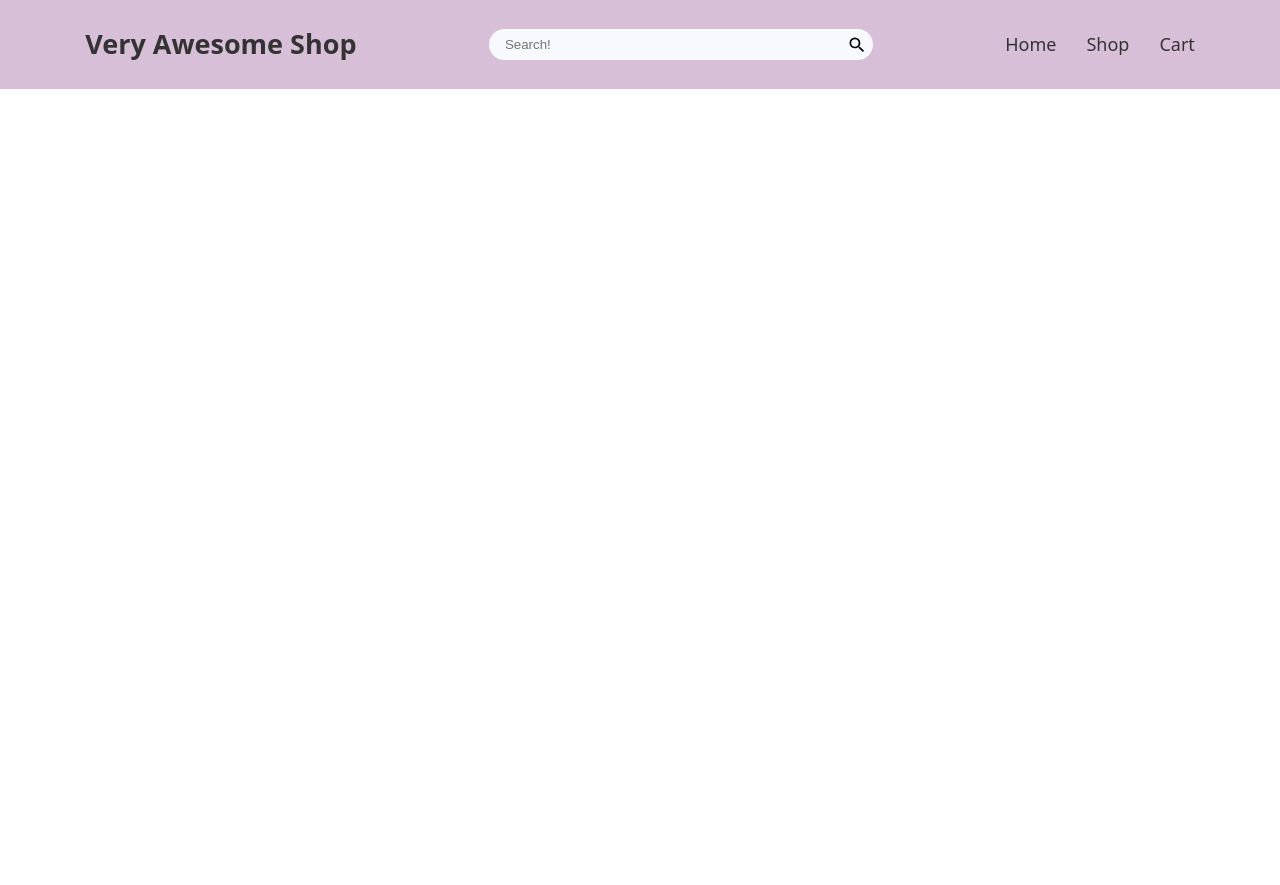
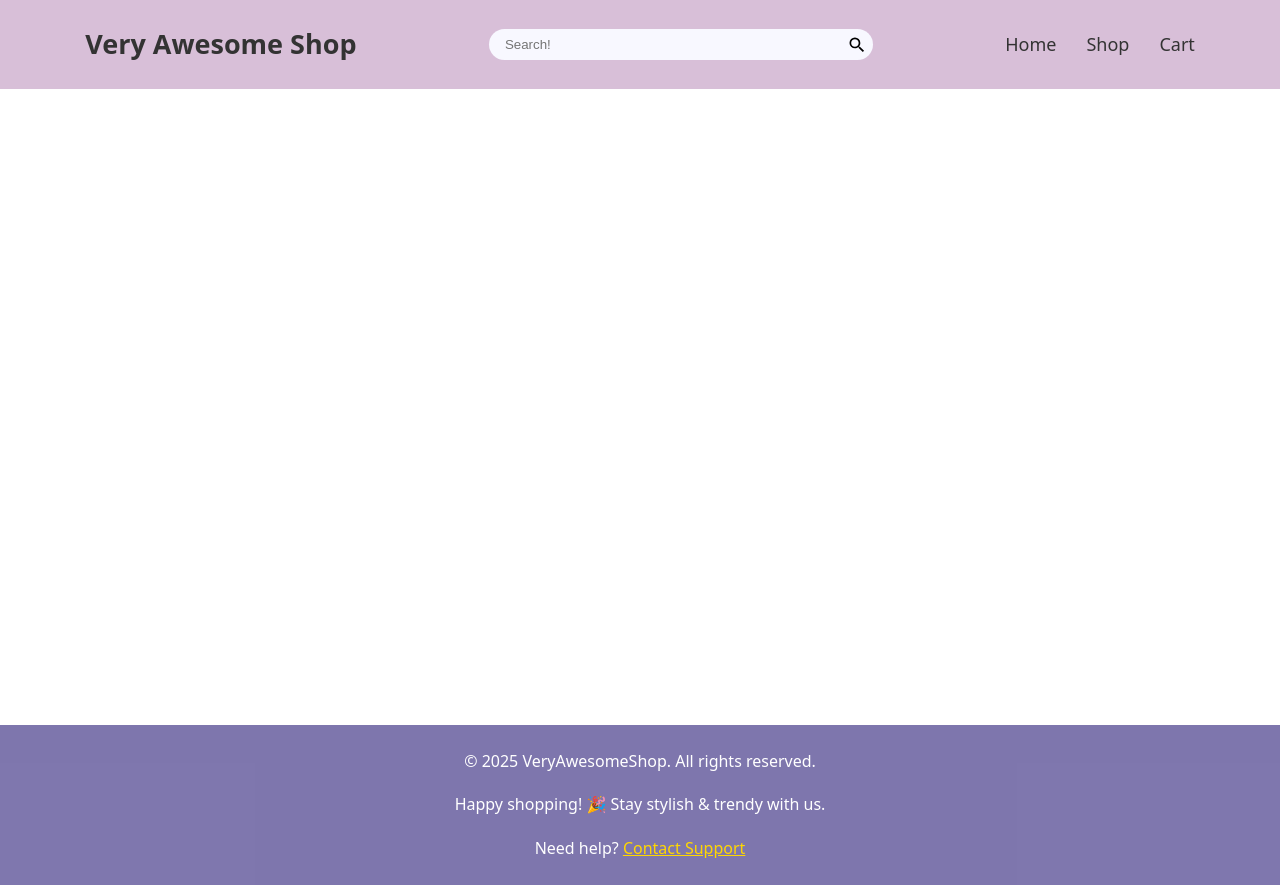
Before and after one commit to Kritijo/shopping-cart, a React (Vite) app: page /cart in a window 1280 px wide. Before the commit the page ends 800 px from the top, so only its background shows below. Built offline with nearby package versions, Linux system fonts and the light colour scheme.

Commit message:
refactor: Move footer to App.jsx for global use

```diff
--- a/src/App.jsx
+++ b/src/App.jsx
@@ -1,14 +1,27 @@
-import "./App.css";
 import { Outlet } from "react-router-dom";
 import NavBar from "./components/navbar-component/NavBar";
+import Styles from "./App.module.css";
 
 function App() {
     return (
         <>
             <NavBar></NavBar>
-            <main>
+            <main className={Styles.main}>
                 <Outlet />
             </main>
+            <footer className={Styles.footer}>
+                <p>
+                    © {new Date().getFullYear()} VeryAwesomeShop. All rights
+                    reserved.
+                </p>
+                <p>Happy shopping! 🎉 Stay stylish & trendy with us.</p>
+                <p>
+                    Need help?{" "}
+                    <a href="#" className={Styles.a}>
+                        Contact Support
+                    </a>
+                </p>
+            </footer>
         </>
     );
 }
--- /dev/null
+++ b/src/App.module.css
@@ -0,0 +1,25 @@
+.main {
+  min-height: calc(100vh - 1.5rem - 20vh);
+}
+
+.footer {
+  margin-top: 20px;
+  padding: 20px;
+  height: 20vh;
+  background-color: rgba(72, 61, 139, 0.7);
+  color: white;
+  display: flex;
+  flex-direction: column;
+  align-items: center;
+  justify-content: space-around;
+  gap: 10px;
+}
+.a {
+  color: gold;
+}
+
+@media (max-width: 650px) {
+  .footer {
+    font-size: small;
+  }
+}
--- a/src/ErrorPage.jsx
+++ b/src/ErrorPage.jsx
@@ -1,7 +1,5 @@
 const ErrorPage = () => {
-    <div>
-        Oops! Nothing here to see.
-    </div>
-}
+    <div>Oops! Nothing here to see.</div>;
+};
 
 export default ErrorPage;
--- a/src/components/home-component/Home.jsx
+++ b/src/components/home-component/Home.jsx
@@ -68,20 +68,6 @@ const HomePage = () => {
                     </Link>
                 </div>
             </section>
-
-            <footer className={styles.footer}>
-                <p>
-                    © {new Date().getFullYear()} VeryAwesomeShop. All rights
-                    reserved.
-                </p>
-                <p>Happy shopping! 🎉 Stay stylish & trendy with us.</p>
-                <p>
-                    Need help?{" "}
-                    <a href="#" className={styles.a}>
-                        Contact Support
-                    </a>
-                </p>
-            </footer>
         </>
     );
 };
--- a/src/components/home-component/Home.module.css
+++ b/src/components/home-component/Home.module.css
@@ -54,28 +54,9 @@
   transform: scale(1.2);
 }
 
-.footer {
-  margin-top: 20px;
-  padding: 20px;
-  height: 20vh;
-  background-color: rgba(72, 61, 139, 0.7);
-  color: white;
-  display: flex;
-  flex-direction: column;
-  align-items: center;
-  justify-content: space-around;
-  gap: 10px;
-}
-.a {
-  color: gold;
-}
-
 @media (max-width: 650px) {
   .categories {
     flex-direction: column;
-  }
-  .footer {
-    font-size: small;
   }
   .textContainer {
     padding: 20px;
--- a/src/components/shop-component/Shop.module.css
+++ b/src/components/shop-component/Shop.module.css
@@ -5,8 +5,8 @@
   padding: 20px 50px;
 }
 
-@media(max-width:420px){
-  .productsGrid{
+@media (max-width: 420px) {
+  .productsGrid {
     padding: 20px 10px;
   }
 }
```
Also changed, not shown: src/components/card-component/Card.module.css (+4 -3 lines), src/App.css (deleted).
